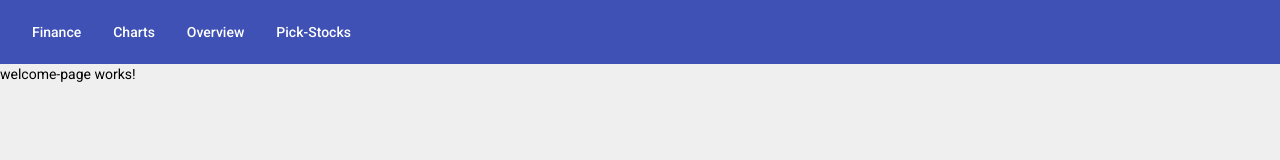
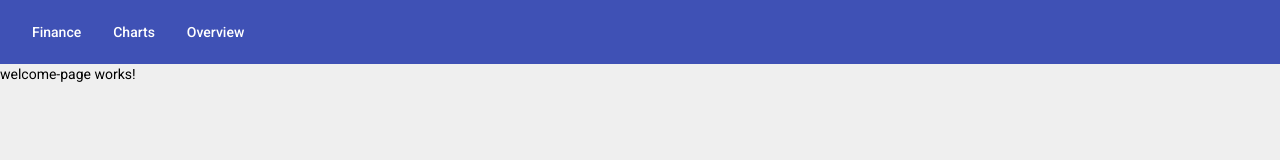
Before and after one commit to OliverPerssonB/web-finance, an Angular app in the folder finance/: page /welcome-page in a window 1280 px wide. Shown: the top 160 px of the page. Built offline with nearby package versions, Linux system fonts and the light colour scheme.

Commit message:
changed routing

```diff
--- a/finance/src/app/app-routing.module.ts
+++ b/finance/src/app/app-routing.module.ts
@@ -10,7 +10,7 @@ const routes: Routes = [
   { path: "welcome-page", component: WelcomePageComponent },
   { path: "overview", component: OverviewComponent },
   { path: "charts", component: ChartsComponent },
-  { path: "pick-stocks", component: PickStocksComponent },
+  // { path: "pick-stocks", component: PickStocksComponent },
   { path: '', redirectTo: '/welcome-page', pathMatch: 'full' },
   { path: "**", component: PageNotFoundComponent },
 ];
--- a/finance/src/app/app.component.html
+++ b/finance/src/app/app.component.html
@@ -4,7 +4,7 @@
   <a mat-button routerLink="welcome-page">Finance</a>
   <a mat-button routerLink="charts">Charts</a>
   <a mat-button routerLink="overview">Overview</a>
-  <a mat-button routerLink="pick-stocks">Pick-Stocks</a>
+  <!-- <a mat-button routerLink="pick-stocks">Pick-Stocks</a> -->
 </mat-toolbar>
 
 <router-outlet></router-outlet>
```
